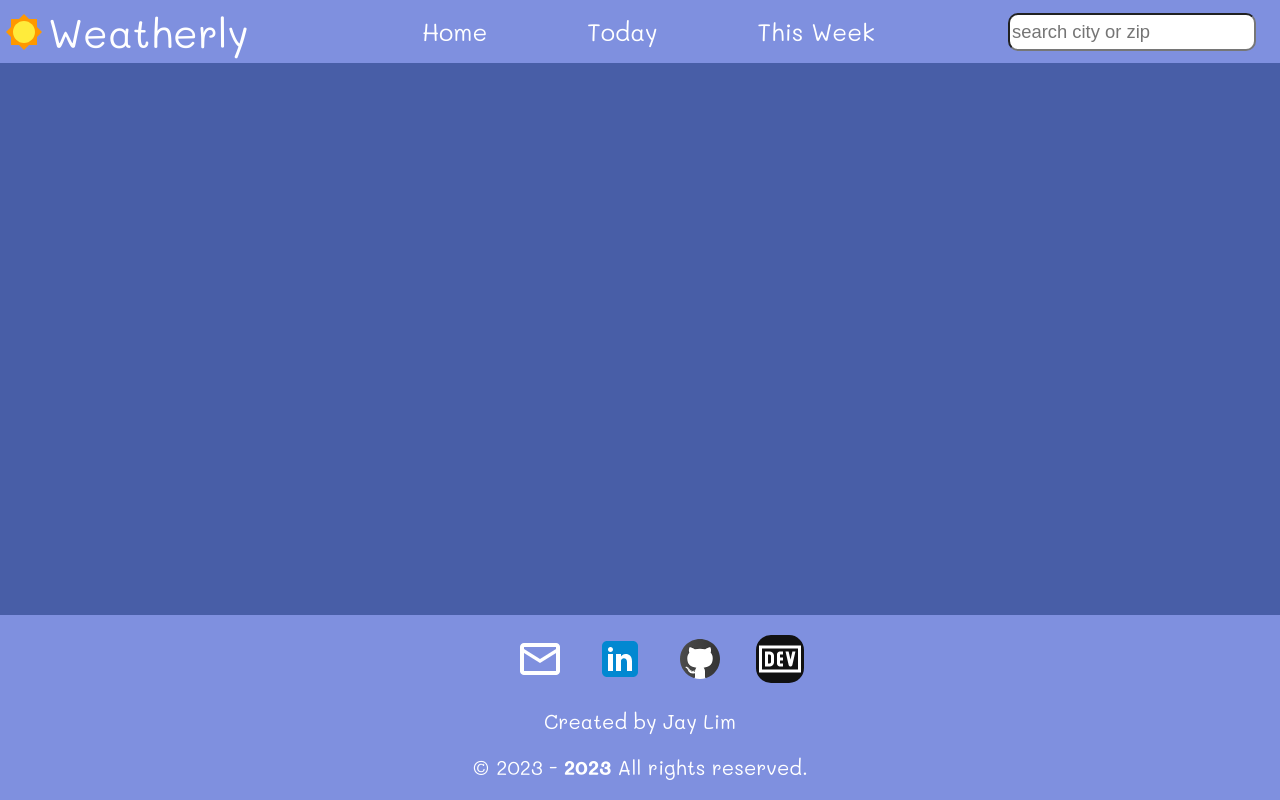
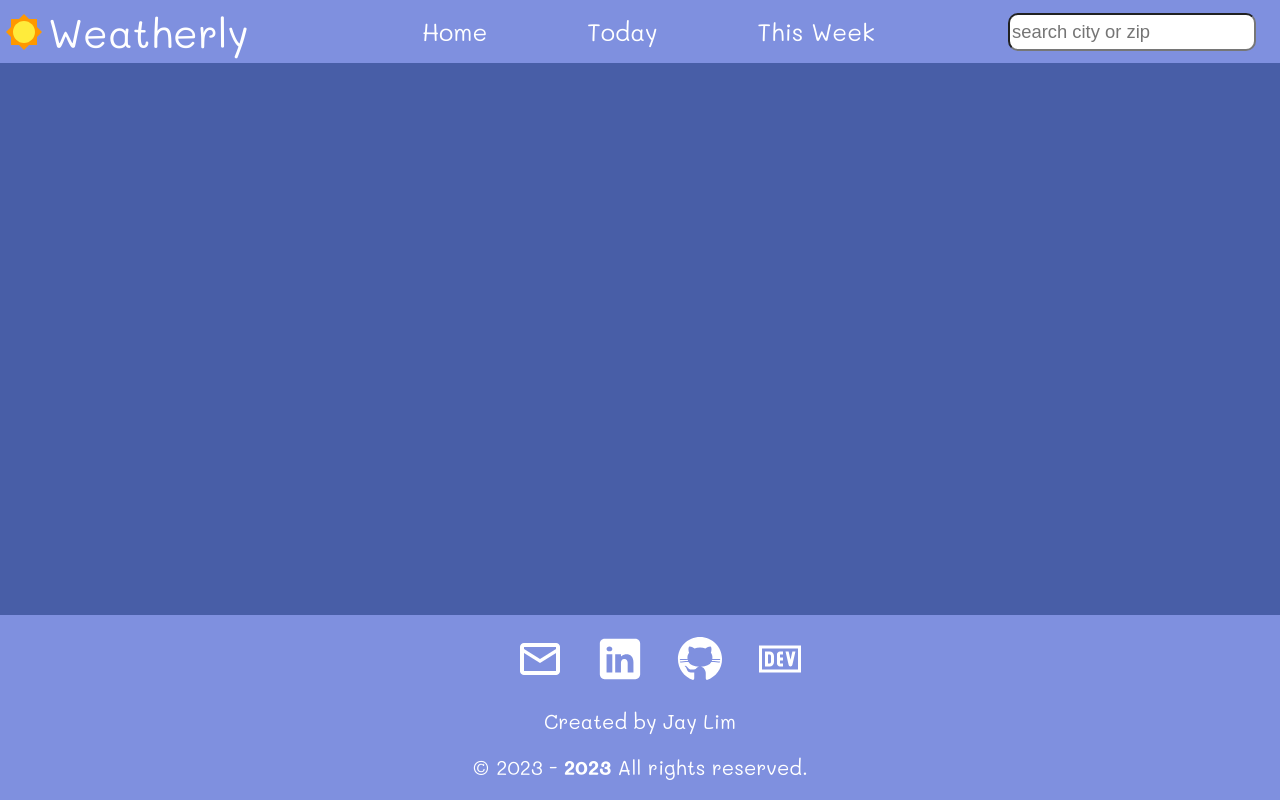
Before and after one commit to blujay0/Weatherly, a plain HTML site: page index.html in a window 1280 px wide. Drawn offline with Linux system fonts and the light colour scheme.

Commit message:
replace social icons

```diff
--- a/index.html
+++ b/index.html
@@ -30,19 +30,19 @@
 
       <li class="social-list__item">
         <a href="https://www.linkedin.com/in/jay-y-lim" class="social-list__link">
-          <img src="css/media/linkedin-48.svg" alt="">
+          <img src="css/media/linkedin-white-48.svg" alt="">
         </a>
       </li>
 
       <li class="social-list__item">
         <a href="https://github.com/blujay0" class="social-list__link">
-          <img src="css/media/github-48.svg" alt="">
+          <img src="css/media/github-white-48.svg" alt="">
         </a>
       </li>
 
       <li class="social-list__item">
         <a href="https://dev.to/blujay0" class="social-list__link">
-          <img src="css/media/dev-light-48.png" alt="">
+          <img src="css/media/dev-white-48.svg" alt="">
         </a>
       </li>
     </ul>
```
Also changed, not shown: css/media/dev-light-48.png (deleted), css/media/dev-white-48.svg (added), css/media/github-48.svg (deleted), css/media/github-white-48.svg (added), css/media/linkedin-48.svg (deleted), css/media/linkedin-white-48.svg (added).
